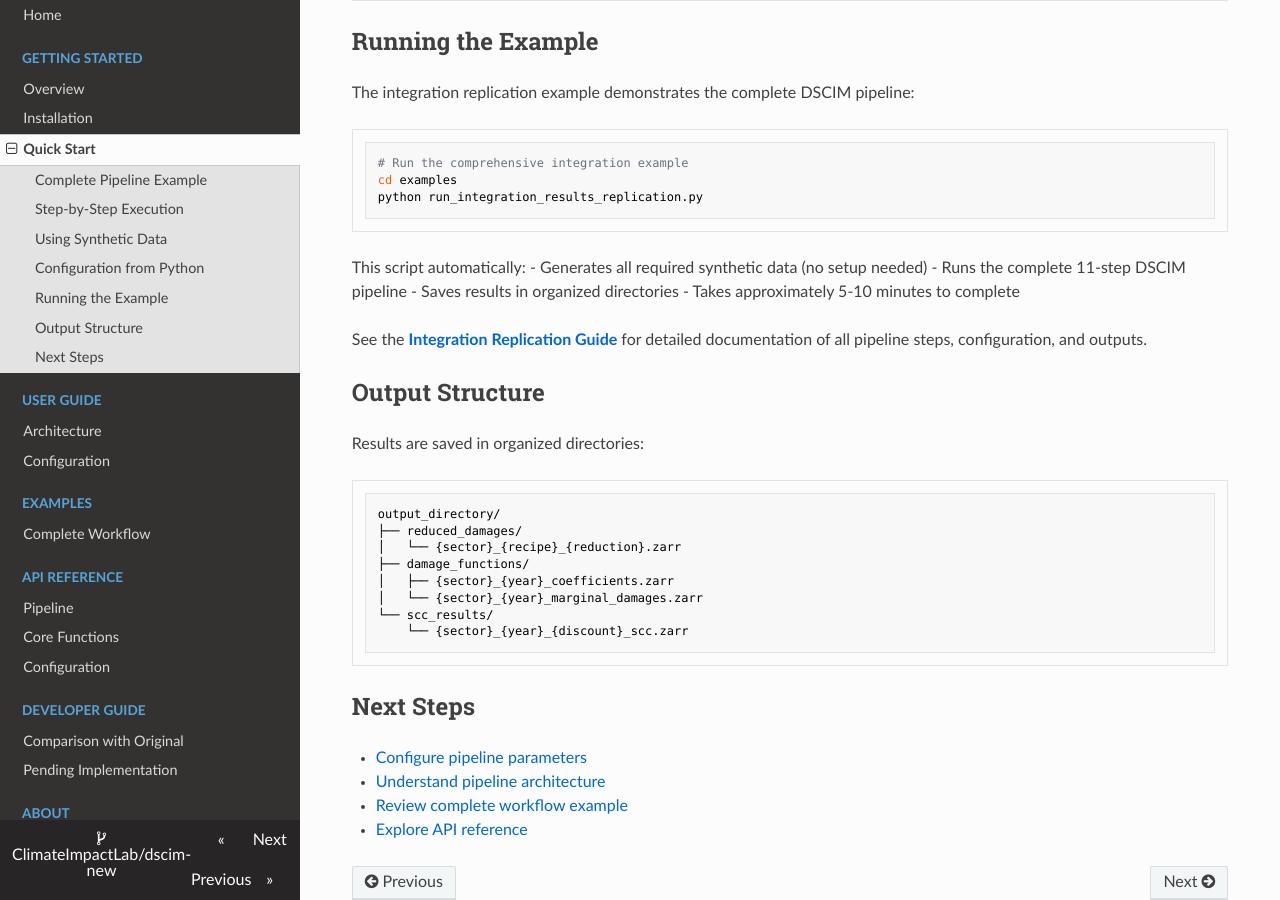
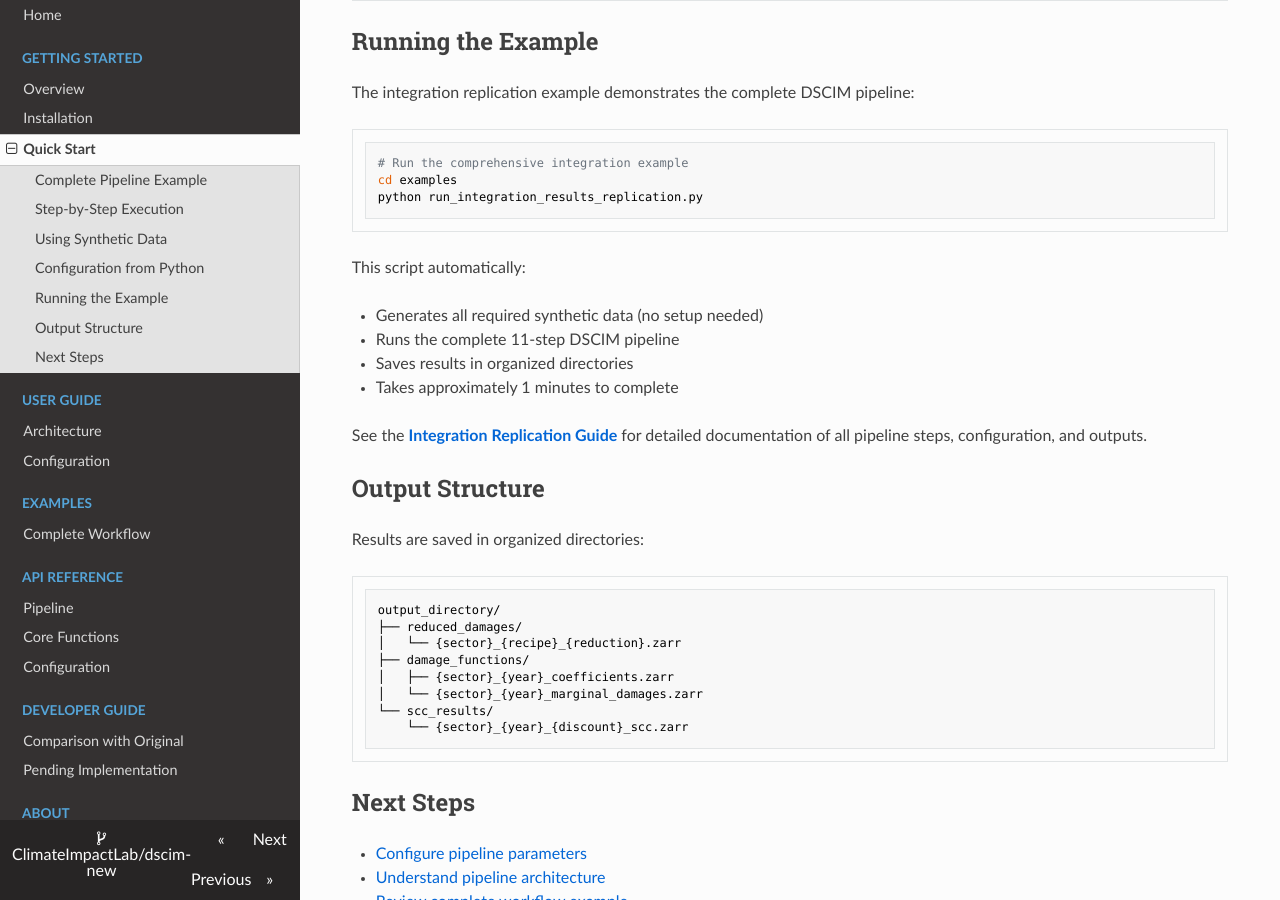
Before and after one commit to C1587S/dscim-new, an MkDocs documentation site: the page built from docs/getting-started/quickstart.md, in a window 1280 px wide and 900 px high, scrolled down 2467 px. Built offline with MkDocs 1.6.1, drawn with Linux system fonts in a browser that asks for light colours; nearby versions of some CDN libraries.

Commit message:
Add example files and update documentation

````diff
--- a/docs/getting-started/quickstart.md
+++ b/docs/getting-started/quickstart.md
@@ -135,10 +135,11 @@ python run_integration_results_replication.py
 ```
 
 This script automatically:
+
 - Generates all required synthetic data (no setup needed)
 - Runs the complete 11-step DSCIM pipeline
 - Saves results in organized directories
-- Takes approximately 5-10 minutes to complete
+- Takes approximately 1 minutes to complete
 
 See the **[Integration Replication Guide](../examples/integration-replication.md)** for detailed documentation of all pipeline steps, configuration, and outputs.
 
````
Also changed, not shown: README.md (+1 -1 lines).
